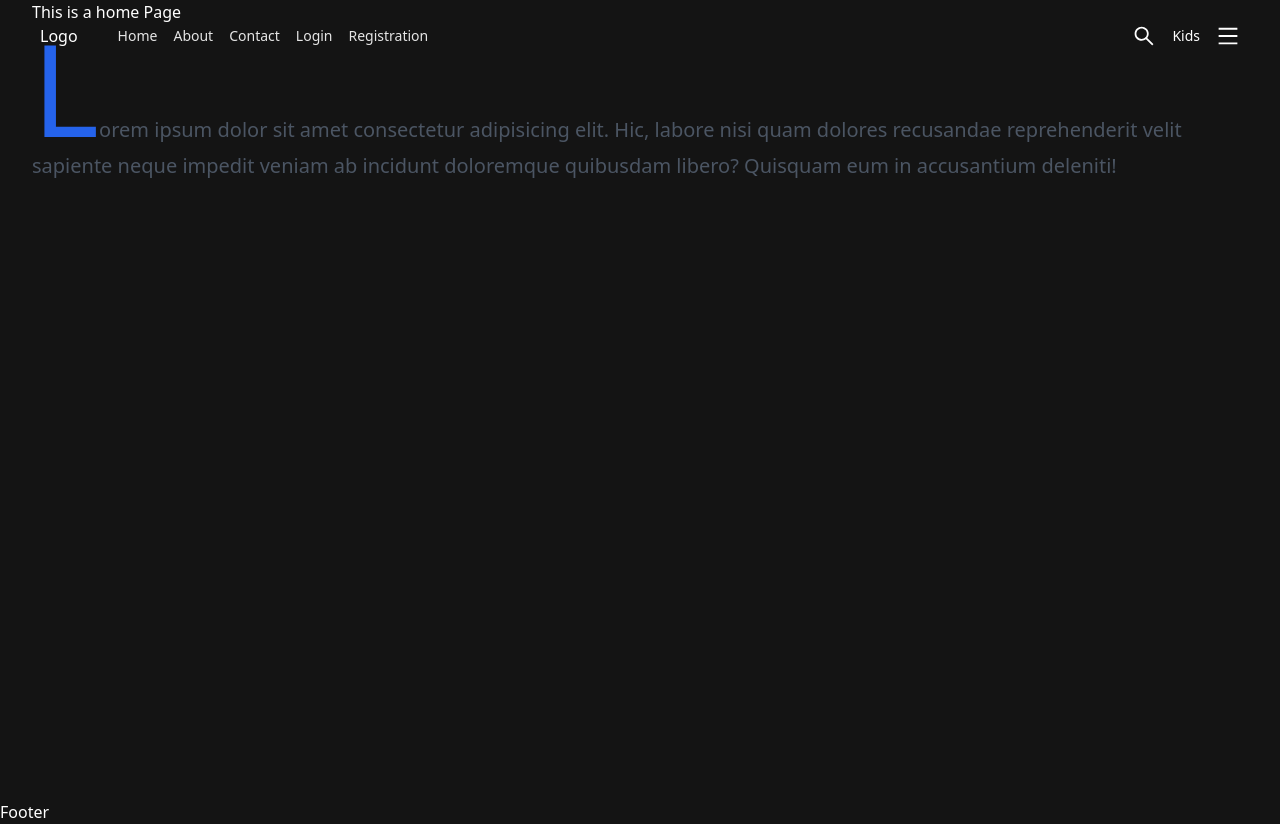
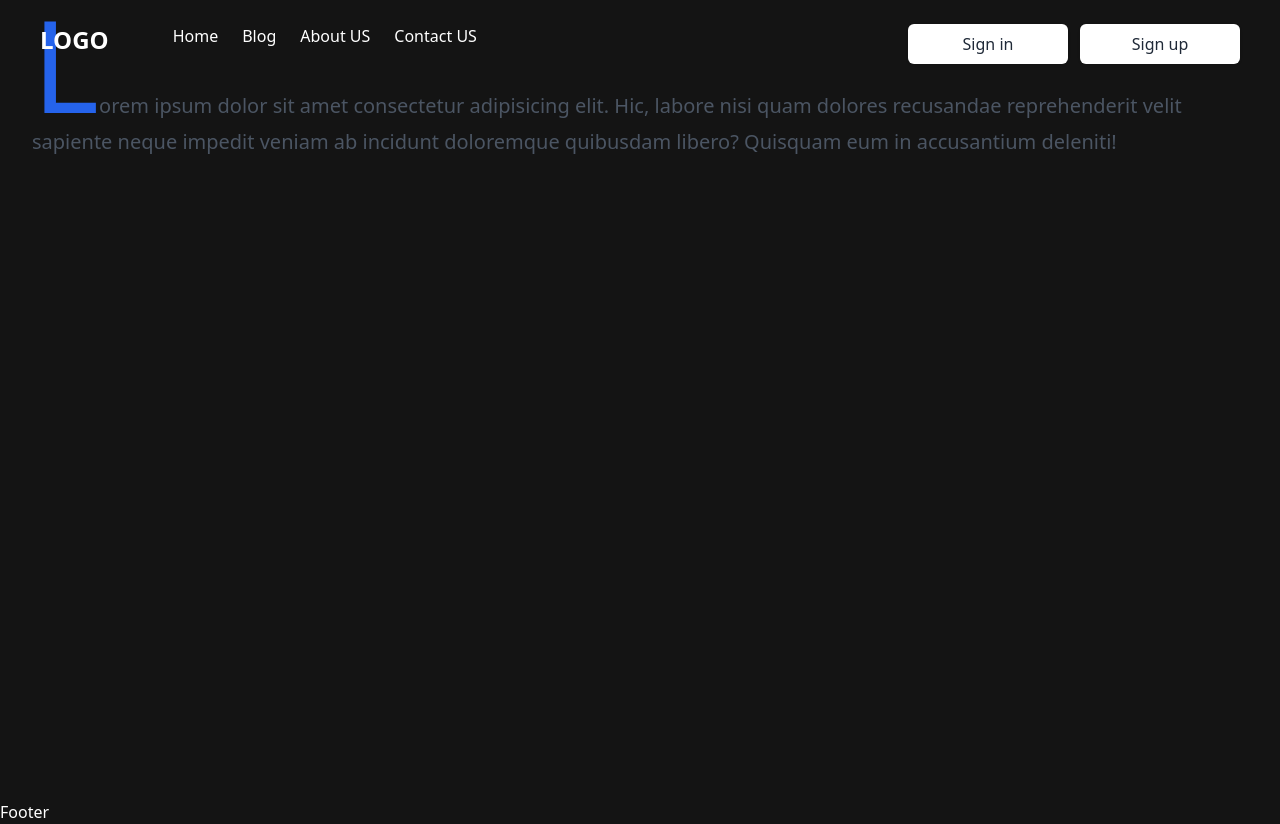
Before and after one commit to itjewel/nextjs-typescript-tailwind, a Next.js app: page / in a window 1280 px wide. Built offline with nearby package versions, Linux system fonts and the light colour scheme.

Commit message:
menu responsive fix

```diff
--- a/components/Navbar.tsx
+++ b/components/Navbar.tsx
@@ -1,8 +1,7 @@
-import Link from "next/link";
 import { useEffect, useState } from "react";
-import { AiOutlineMenu, AiOutlineSearch } from "react-icons/ai";
 const Navbar = () => {
   const [isScroll, setIsScroll] = useState(false);
+  const [navbar, setNavbar] = useState(false);
   useEffect(() => {
     const handleScroll = () => {
       if (window.scrollY > 0) {
@@ -18,34 +17,87 @@
   }, []);
   return (
     <header className={`${isScroll && "bg-red-500"}`}>
-      <div className="flex items-center space-x-2 md:space-x-10">
-        <div>
-          Logo
-          {/* <img
-            src="https://img.icons8.com/color/344/slack.png"
-            width={70}
-            height={70}
-            className="cursor-pointer object-contain"
-          /> */}
+      <div className="justify-between w-full lg:flex  md:flex ">
+        <div className="flex items-center justify-between  md:block">
+          <a href="javascript:void(0)">
+            <h2 className="text-2xl font-bold text-white">LOGO</h2>
+          </a>
+          <div className="md:hidden">
+            <button
+              className="p-2 text-gray-700 rounded-md outline-none focus:border-gray-400 focus:border"
+              onClick={() => setNavbar(!navbar)}
+            >
+              {navbar ? (
+                <svg
+                  xmlns="http://www.w3.org/2000/svg"
+                  className="w-6 h-6 text-white"
+                  viewBox="0 0 20 20"
+                  fill="currentColor"
+                >
+                  <path
+                    fillRule="evenodd"
+                    d="M4.293 4.293a1 1 0 011.414 0L10 8.586l4.293-4.293a1 1 0 111.414 1.414L11.414 10l4.293 4.293a1 1 0 01-1.414 1.414L10 11.414l-4.293 4.293a1 1 0 01-1.414-1.414L8.586 10 4.293 5.707a1 1 0 010-1.414z"
+                    clipRule="evenodd"
+                  />
+                </svg>
+              ) : (
+                <svg
+                  xmlns="http://www.w3.org/2000/svg"
+                  className="w-6 h-6 text-white"
+                  fill="none"
+                  viewBox="0 0 24 24"
+                  stroke="currentColor"
+                  strokeWidth={2}
+                >
+                  <path
+                    strokeLinecap="round"
+                    strokeLinejoin="round"
+                    d="M4 6h16M4 12h16M4 18h16"
+                  />
+                </svg>
+              )}
+            </button>
+          </div>
         </div>
-        <div>
-          <ul className="hidden space-x-4 md:flex">
-            <li className="headerLink">Home</li>
-            <li className="headerLink">About</li>
-            <li className="headerLink">Contact</li>
-            <li className="headerLink">Login</li>
-            <li className="headerLink">Registration</li>
+
+        <div
+          className={`flex-1 pb-3 mt-8 md:block md:pb-0 md:mt-0 ${
+            navbar ? "block" : "hidden"
+          }`}
+        >
+          <ul className="items-center md:px-16 space-y-8 md:flex md:space-x-6 md:space-y-0">
+            <li className="text-white hover:text-indigo-200">
+              <a href="javascript:void(0)">Home</a>
+            </li>
+            <li className="text-white hover:text-indigo-200">
+              <a href="javascript:void(0)">Blog</a>
+            </li>
+            <li className="text-white hover:text-indigo-200">
+              <a href="javascript:void(0)">About US</a>
+            </li>
+            <li className="text-white hover:text-indigo-200">
+              <a href="javascript:void(0)">Contact US</a>
+            </li>
           </ul>
         </div>
-      </div>
-      <div className="flex items-center space-x-4 text-sm font-light">
-        <AiOutlineSearch className="hidden sm:inline h-6 w-6" />
-        <p className="hidden lg:inline">Kids</p>
-        <Link href="/signup">
-          <a>
-            <AiOutlineMenu className="h-6 w-6" />
+        <div
+          className={`md:space-x-3 md:inline-block ${
+            navbar ? "block" : "hidden"
+          }`}
+        >
+          <a
+            href="javascript:void(0)"
+            className="inline-block w-full md:w-40  px-4 py-2 text-center text-gray-800 bg-white rounded-md shadow hover:bg-gray-100 "
+          >
+            Sign in
           </a>
-        </Link>
+          <a
+            href="javascript:void(0)"
+            className="inline-block w-full mt-3 md:mt-0 md:w-40 px-4 py-2 text-center text-gray-800 bg-white rounded-md shadow hover:bg-gray-100"
+          >
+            Sign up
+          </a>
+        </div>
       </div>
     </header>
   );
--- /dev/null
+++ b/components/navbar_copy.tsx
@@ -0,0 +1,121 @@
+import { useEffect, useState } from "react";
+const Navbar = () => {
+  const [isScroll, setIsScroll] = useState(false);
+  const [navbar, setNavbar] = useState(false);
+  useEffect(() => {
+    const handleScroll = () => {
+      if (window.scrollY > 0) {
+        setIsScroll(true);
+      } else {
+        setIsScroll(false);
+      }
+    };
+    window.addEventListener("scroll", handleScroll);
+    return () => {
+      window.removeEventListener("scroll", handleScroll);
+    };
+  }, []);
+  return (
+    <header className={`${isScroll && "bg-red-500"}`}>
+      <nav className="w-full bg-purple-500 shadow">
+        <div className="justify-between px-4 mx-auto lg:max-w-7xl md:items-center md:flex md:px-8">
+          <div>
+            <div className="flex items-center justify-between py-3 md:py-5 md:block">
+              <a href="javascript:void(0)">
+                <h2 className="text-2xl font-bold text-white">LOGO</h2>
+              </a>
+              <div className="md:hidden">
+                <button
+                  className="p-2 text-gray-700 rounded-md outline-none focus:border-gray-400 focus:border"
+                  onClick={() => setNavbar(!navbar)}
+                >
+                  {navbar ? (
+                    <svg
+                      xmlns="http://www.w3.org/2000/svg"
+                      className="w-6 h-6 text-white"
+                      viewBox="0 0 20 20"
+                      fill="currentColor"
+                    >
+                      <path
+                        fillRule="evenodd"
+                        d="M4.293 4.293a1 1 0 011.414 0L10 8.586l4.293-4.293a1 1 0 111.414 1.414L11.414 10l4.293 4.293a1 1 0 01-1.414 1.414L10 11.414l-4.293 4.293a1 1 0 01-1.414-1.414L8.586 10 4.293 5.707a1 1 0 010-1.414z"
+                        clipRule="evenodd"
+                      />
+                    </svg>
+                  ) : (
+                    <svg
+                      xmlns="http://www.w3.org/2000/svg"
+                      className="w-6 h-6 text-white"
+                      fill="none"
+                      viewBox="0 0 24 24"
+                      stroke="currentColor"
+                      strokeWidth={2}
+                    >
+                      <path
+                        strokeLinecap="round"
+                        strokeLinejoin="round"
+                        d="M4 6h16M4 12h16M4 18h16"
+                      />
+                    </svg>
+                  )}
+                </button>
+              </div>
+            </div>
+          </div>
+          <div>
+            <div
+              className={`flex-1 justify-self-center pb-3 mt-8 md:block md:pb-0 md:mt-0 ${
+                navbar ? "block" : "hidden"
+              }`}
+            >
+              <ul className="items-center justify-center space-y-8 md:flex md:space-x-6 md:space-y-0">
+                <li className="text-white hover:text-indigo-200">
+                  <a href="javascript:void(0)">Home</a>
+                </li>
+                <li className="text-white hover:text-indigo-200">
+                  <a href="javascript:void(0)">Blog</a>
+                </li>
+                <li className="text-white hover:text-indigo-200">
+                  <a href="javascript:void(0)">About US</a>
+                </li>
+                <li className="text-white hover:text-indigo-200">
+                  <a href="javascript:void(0)">Contact US</a>
+                </li>
+              </ul>
+
+              <div className="mt-3 space-y-2 lg:hidden md:inline-block">
+                <a
+                  href="javascript:void(0)"
+                  className="inline-block w-full px-4 py-2 text-center text-white bg-gray-600 rounded-md shadow hover:bg-gray-800"
+                >
+                  Sign in
+                </a>
+                <a
+                  href="javascript:void(0)"
+                  className="inline-block w-full px-4 py-2 text-center text-gray-800 bg-white rounded-md shadow hover:bg-gray-100"
+                >
+                  Sign up
+                </a>
+              </div>
+            </div>
+          </div>
+          <div className="hidden space-x-2 md:inline-block">
+            <a
+              href="javascript:void(0)"
+              className="px-4 py-2 text-white bg-gray-600 rounded-md shadow hover:bg-gray-800"
+            >
+              Sign in
+            </a>
+            <a
+              href="javascript:void(0)"
+              className="px-4 py-2 text-gray-800 bg-white rounded-md shadow hover:bg-gray-100"
+            >
+              Sign up
+            </a>
+          </div>
+        </div>
+      </nav>
+    </header>
+  );
+};
+export default Navbar;
--- a/pages/index.tsx
+++ b/pages/index.tsx
@@ -10,7 +10,6 @@
         <link rel="icon" href="/favicon.ico" />
       </Head>
       <div className={styles.container}>
-        <h1>This is a home Page</h1>
         <div className="w-full text-xl text-gray-600 first-letter:text-9xl first-letter:text-blue-600">
           Lorem ipsum dolor sit amet consectetur adipisicing elit. Hic, labore
           nisi quam dolores recusandae reprehenderit velit sapiente neque
```
